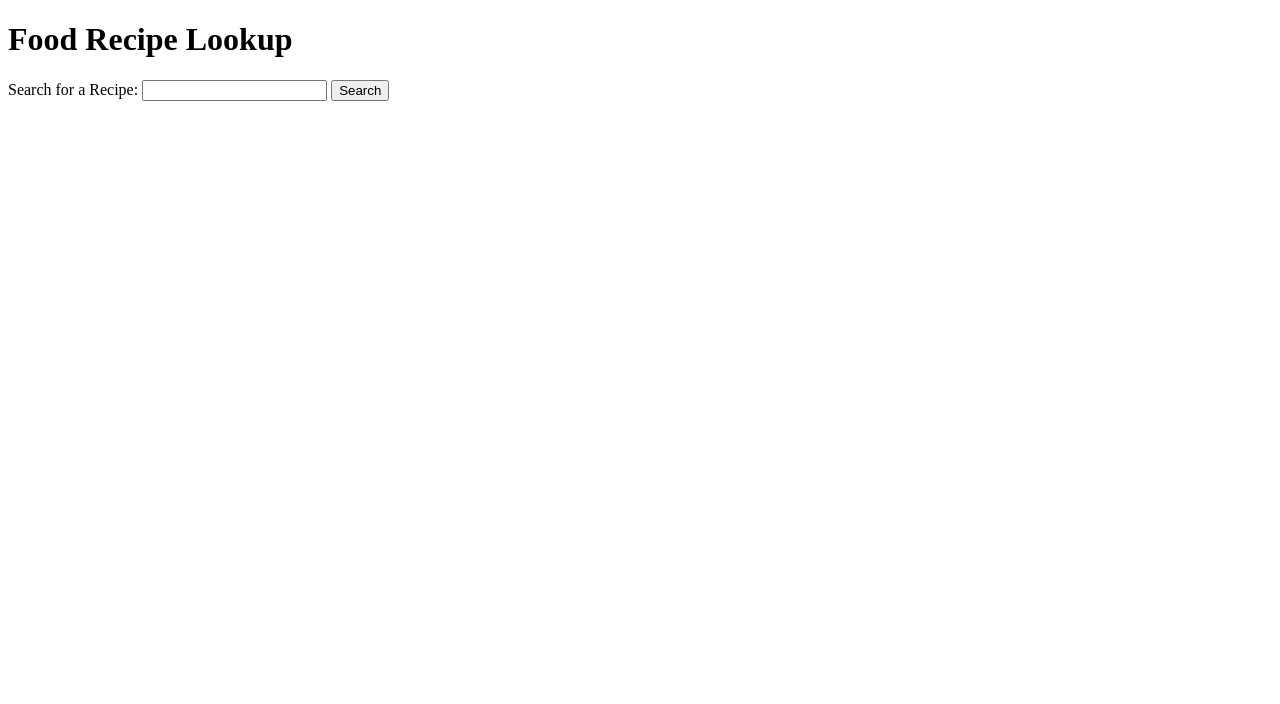
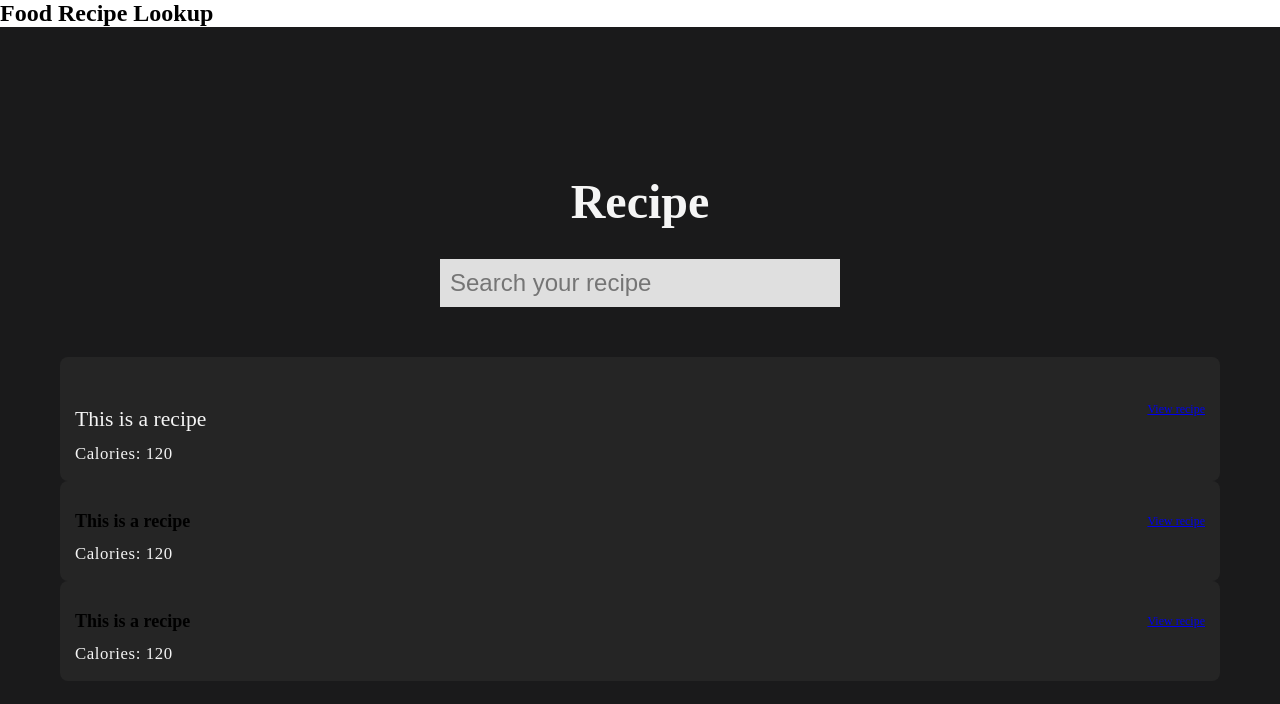
Before and after one commit to rmits/project-one, a plain HTML site: page index.html in a window 1280 px wide. Drawn offline with Linux system fonts and the light colour scheme; no server answers.

Commit message:
function new, retwisted some html and added style css

```diff
--- a/index.html
+++ b/index.html
@@ -5,7 +5,7 @@
   <meta charset="UTF-8">
   <meta name="viewport" content="width=device-width, initial-scale=1.0">
   <title>Scrummy food recipes Application  </title>
-  <!-- <link rel="stylesheet" href="styles.css"> -->
+  <link rel="stylesheet" href="./style.css">
 </head>
 
 <body>
@@ -14,15 +14,51 @@
   </header>
 
   <main>
-    <form id="recipeForm">
+    <!-- <form id="recipeForm">
       <label for="searchInput">Search for a Recipe:</label>
       <input type="text" id="searchInput" name="searchInput" required>
       <button type="submit" id="submit">Search</button>
-    </form>
+    </form> -->
+    <section>
+        <div class="container">
+          <h1 class="brand">Recipe</h1>
+          <form id="search-form">
+            <input type="text" placeholder="Search your recipe">
+          </form>
 
-    <div id="recipeResults">
+          <div class="search-result">
+            <div class="item">
+                <img src="" alt="">
+                <div class="flex-container">
+                    <h1 class="title">This is a recipe</h1>
+                    <a href="#">View recipe</a>
+                </div>
+                <p class="item-data">Calories: 120</p>
+            </div>
+          </div>
+          <div class="item">
+            <img src="" alt="">
+            <div class="flex-container">
+                <h1 class="title">This is a recipe</h1>
+                <a href="#">View recipe</a>
+            </div>
+            <p class="item-data">Calories: 120</p>
+        </div>
+        <div class="item">
+            <img src="" alt="">
+            <div class="flex-container">
+                <h1 class="title">This is a recipe</h1>
+                <a href="#">View recipe</a>
+            </div>
+            <p class="item-data">Calories: 120</p>
+        </div>
+        </div>
+
+    </section>
+
+    <!-- <div id="recipeResults"> -->
     <!-- recipe will be shown here -->
-    </div>
+    <!-- </div> -->
   </main>
 
   <script src="./script.js"></script>
--- a/script.js
+++ b/script.js
@@ -1,7 +1,27 @@
 const apiKey = "5778367e5dfb4dcf8b6b1511a110cbe8";
 const url = `https://api.spoonacular.com/recipes/complexSearch`;
-const searchInpitEl=document.getElementById('#searchInput');
-const searchBtn = document.getElementById("#submit");
+// const searchForm=document.getElementById('form');
+// const searchButton=document.getElementById("#submit");
+const searchResultDiv= document.getElementById(".search-result");
+const container=document.querySelector(".container");
+let searchQuery='';
+
+function handleSubmit(event) {
+    event.preventDefault(); // Prevents the form from being submitted and the page from refreshing
+
+    const searchQuery = event.target.querySelector('input').value;
+    console.log(searchQuery);
+  }
+
+  const searchForm = document.getElementById('#search-form'); //
+  searchForm.addEventListener('submit', handleSubmit);
+//   if (searchForm !== null) {
+//     searchForm.addEventListener('click', myFunction);
+//   }
+
+   handleSubmit();
+  ;
+
 
 function getApi() {
     fetch(url, {headers: {"x-api-key":apiKey }})
--- /dev/null
+++ b/style.css
@@ -0,0 +1,124 @@
+* {
+    padding: 0;
+    margin: 0;
+    box-sizing: border-box;
+  }
+
+
+  html {
+    font-family: "Nunito";
+    font-size: 12px;
+  }
+
+  section {
+    min-height: 100vh;
+    width: 100%;
+    display: flex;
+    align-items: center;
+    justify-content: center;
+    padding: 100px 0;
+    background-color: rgb(26, 26, 27);
+  }
+  .container {
+    width: 100%;
+    height: 90%;
+    max-width: 1200px;
+    margin: 0 auto;
+    padding: 20px;
+  }
+  .brand {
+    text-align: center;
+    font-size: 4rem;
+    color: whitesmoke;
+    margin-bottom: 30px;
+  }
+  form {
+    width: 90%;
+    max-width: 400px;
+    margin: 20px auto;
+    background-color: rgb(223, 223, 223);
+  }
+  input {
+    width: 90%;
+    padding: 10px;
+    border-radius: 4px;
+    border: none;
+    outline: none;
+    font-size: 2rem;
+    background-color: rgb(223, 223, 223);
+    display: inline-block;
+  }
+
+  .search-result {
+    margin-top: 50px;
+    width: 100%;
+    display: grid;
+    grid-gap: 25px;
+    grid-template: auto / repeat(auto-fit, minmax(300px, 1fr));
+  }
+  .item {
+    width: 100%;
+    border-radius: 8px;
+    background-color: rgb(37, 37, 37);
+    padding: 15px;
+    overflow: hidden;
+  }
+
+  .flex-container {
+    display: flex;
+    align-items: center;
+    justify-content: space-between;
+  }
+  .search-result .title {
+    color: whitesmoke;
+    margin: 20px 10px 0 0;
+    font-size: 1.8rem;
+    font-weight: 400;
+  }
+  .view-btn {
+    text-decoration: none;
+    text-align: center;
+    width: 130px;
+    padding: 10px 0;
+    background-color: #404041;
+    color: whitesmoke;
+    font-size: 1.4rem;
+    font-weight: 600;
+    margin-top: 20px;
+    border-radius: 4px;
+    align-self: flex-start;
+  }
+  .item-data {
+    color: whitesmoke;
+    display: block;
+    margin-top: 10px;
+    font-size: 1.4rem;
+    letter-spacing: 0.05rem;
+    line-height: 2rem;
+  }
+  .container.initial .brand {
+    font-size: 7rem;
+  }
+  .container.initial form {
+    max-width: 800px;
+  }
+  .container.initial form input {
+    padding: 20px;
+    font-size: 3rem;
+  }
+
+  @media (max-width: 768px) {
+    .search-result {
+      grid-gap: 10px;
+    }
+    .container.initial .brand {
+      font-size: 4rem;
+    }
+    .container.initial form {
+      max-width: 500px;
+    }
+    .container.initial form input {
+      padding: 10px;
+      font-size: 2rem;
+    }
+  }
```
